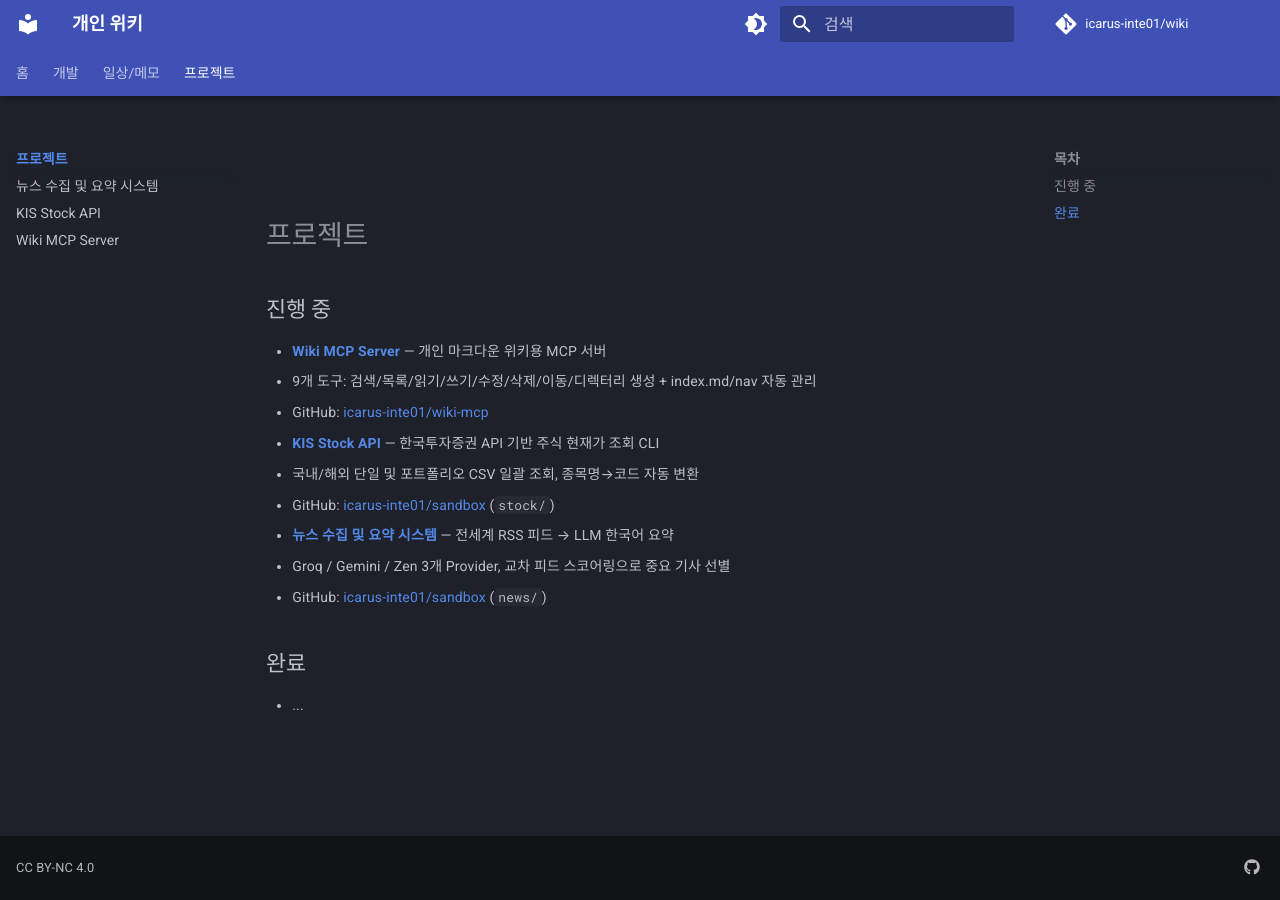
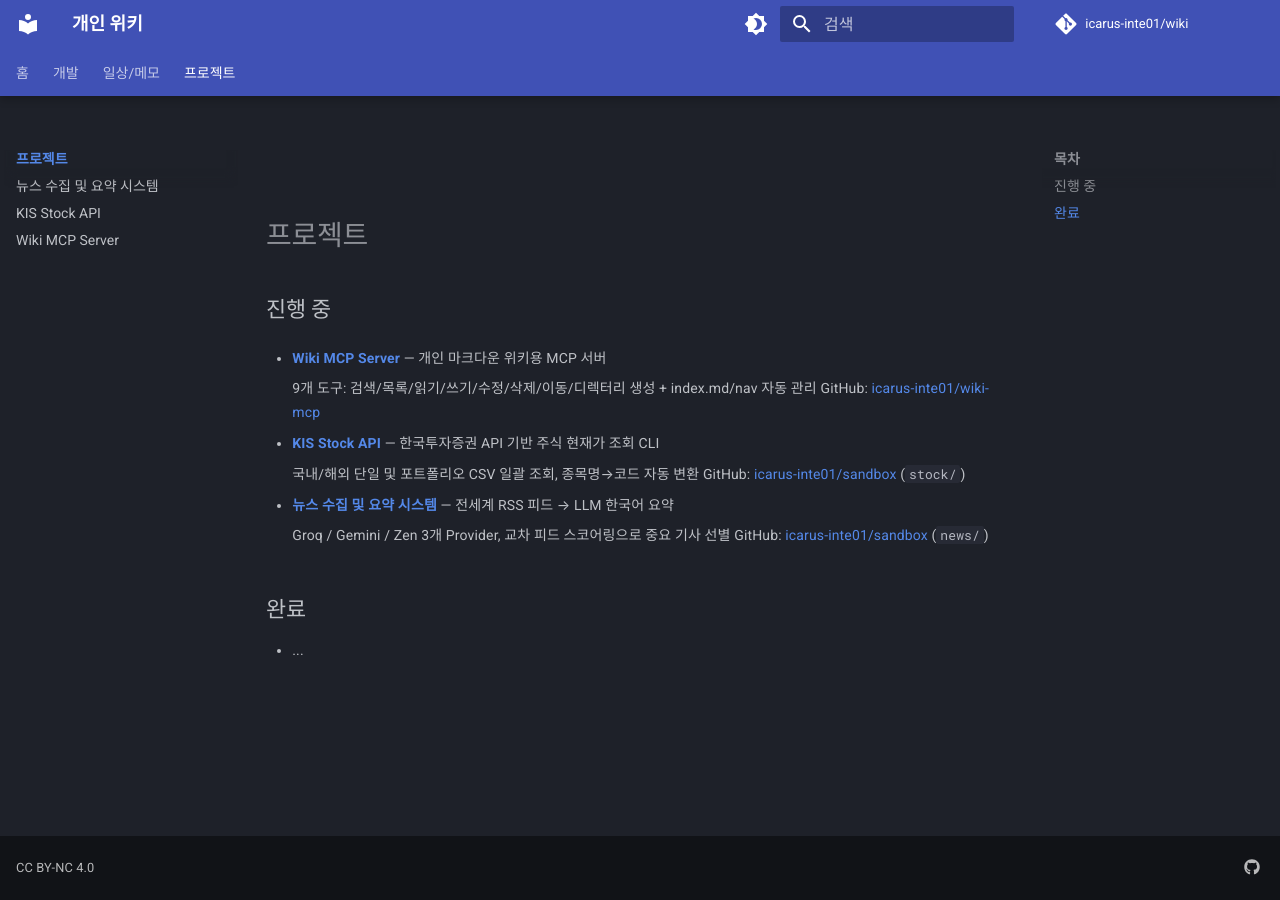
Before and after one commit to icarus-inte01/wiki, an MkDocs documentation site: the page built from docs/projects/index.md, in a window 1280 px wide. Built offline with MkDocs 1.6.1 and Material for MkDocs 9.7.7, drawn with Linux system fonts in a browser that asks for light colours; comment, search, counter and statistics services are not loaded.

```diff
--- a/docs/projects/index.md
+++ b/docs/projects/index.md
@@ -3,16 +3,19 @@
 ## 진행 중
 
 - **[Wiki MCP Server](wiki-mcp.md)** — 개인 마크다운 위키용 MCP 서버
-  - 9개 도구: 검색/목록/읽기/쓰기/수정/삭제/이동/디렉터리 생성 + index.md/nav 자동 관리
-  - GitHub: [icarus-inte01/wiki-mcp](https://github.com/icarus-inte01/wiki-mcp)
+
+    9개 도구: 검색/목록/읽기/쓰기/수정/삭제/이동/디렉터리 생성 + index.md/nav 자동 관리
+    GitHub: [icarus-inte01/wiki-mcp](https://github.com/icarus-inte01/wiki-mcp)
 
 - **[KIS Stock API](stock-api.md)** — 한국투자증권 API 기반 주식 현재가 조회 CLI
-  - 국내/해외 단일 및 포트폴리오 CSV 일괄 조회, 종목명→코드 자동 변환
-  - GitHub: [icarus-inte01/sandbox](https://github.com/icarus-inte01/sandbox) (`stock/`)
+
+    국내/해외 단일 및 포트폴리오 CSV 일괄 조회, 종목명→코드 자동 변환
+    GitHub: [icarus-inte01/sandbox](https://github.com/icarus-inte01/sandbox) (`stock/`)
 
 - **[뉴스 수집 및 요약 시스템](design-news.md)** — 전세계 RSS 피드 → LLM 한국어 요약
-  - Groq / Gemini / Zen 3개 Provider, 교차 피드 스코어링으로 중요 기사 선별
-  - GitHub: [icarus-inte01/sandbox](https://github.com/icarus-inte01/sandbox) (`news/`)
+
+    Groq / Gemini / Zen 3개 Provider, 교차 피드 스코어링으로 중요 기사 선별
+    GitHub: [icarus-inte01/sandbox](https://github.com/icarus-inte01/sandbox) (`news/`)
 
 ## 완료
 
--- a/mkdocs.yml
+++ b/mkdocs.yml
@@ -40,6 +40,7 @@ nav:
     - Mermaid 예제: dev/mermaid-example.md
     - MCP 개념: dev/mcp.md
     - JSON vs Protobuf 비교 분석: dev/json-protobuf.md
+    - WiKi Update 내용 요약: dev/guide-wiki-update.md
     - Python:
       - Python venv: dev/python/venv.md
       - pip 패키지: dev/python/pip.md
```
Also changed, not shown: docs/dev/index.md (+3 -0 lines).
